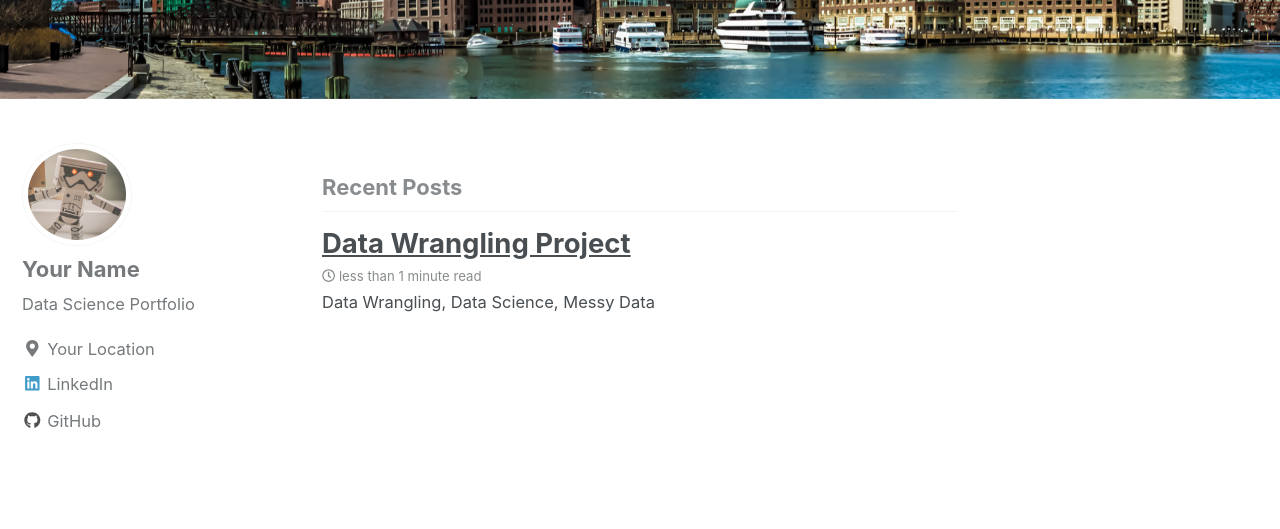
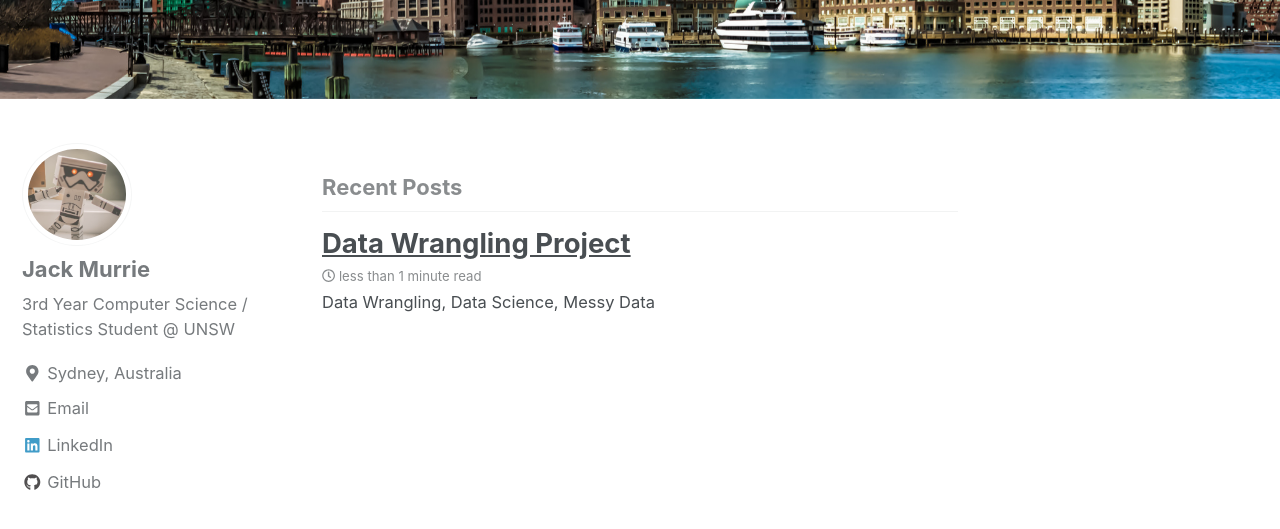
Before and after one commit to JackMurrie/JackMurrie.github.io, a Jekyll site: the page built from index.html, in a window 1280 px wide and 900 px high, scrolled down 509 px. Shown: the top 529 px of the window. Built offline with Jekyll 4.4.1, drawn with Linux system fonts in a browser that asks for light colours; nearby versions of some CDN libraries; the list of posts is cut into pages by our own code.

Commit message:
Update _config.yml

```diff
--- a/_config.yml
+++ b/_config.yml
@@ -12,7 +12,7 @@ locale                   : "en-US"
 title                    : "Jack Murrie | Machine Learning & Data Science"
 title_separator          : "-"
 name                     : "Jack Murrie"
-description              : "3rd Year Computer Science / Statistics @ UNSW"
+description              : "3rd Year Computer Science / Statistics Student @ UNSW"
 url                      : "https://jackmurrie.github.io/"
 baseurl                  : # the subpath of your site, e.g. "/blog"
 repository               : "JackMurrie/JackMurrie.github.io"
@@ -84,11 +84,11 @@ analytics:
 
 # Site Author
 author:
-  name             : "Your Name"
+  name             : "Jack Murrie"
   avatar           : "/images/bio-pic-2.jpg" # path of avatar image, e.g. "/assets/images/bio-photo.jpg"
-  bio              : "Data Science Portfolio"
-  location         : "Your Location"
-  email            :
+  bio              : "3rd Year Computer Science / Statistics Student @ UNSW"
+  location         : "Sydney, Australia"
+  email            : "jackcmurrie4@gmail.com"
   uri              :
   home             : # null (default), "absolute or relative url to link to author home"
   bitbucket        :
@@ -97,13 +97,13 @@ author:
   flickr           :
   facebook         :
   foursquare       :
-  github           : "Your Github"
+  github           : "JackMurrie"
   gitlab           :
   google_plus      :
   keybase          :
   instagram        :
   lastfm           :
-  linkedin         : "dataoptimal" # "john-doe-12345678" (the last part of your profile url, e.g. https://www.linkedin.com/in/john-doe-12345678)
+  linkedin         : "jack-m-10422a1aa" # "john-doe-12345678" (the last part of your profile url, e.g. https://www.linkedin.com/in/john-doe-12345678)
   pinterest        :
   soundcloud       :
   stackoverflow    : # "123456/username" (the last part of your profile url, e.g. https://stackoverflow.com/users/123456/username)
```
